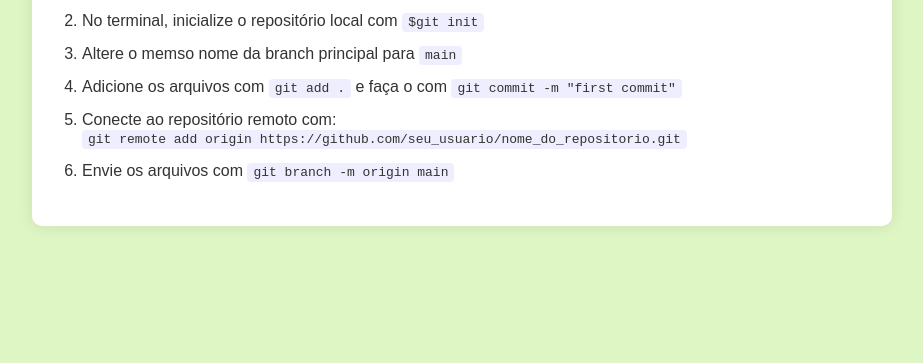
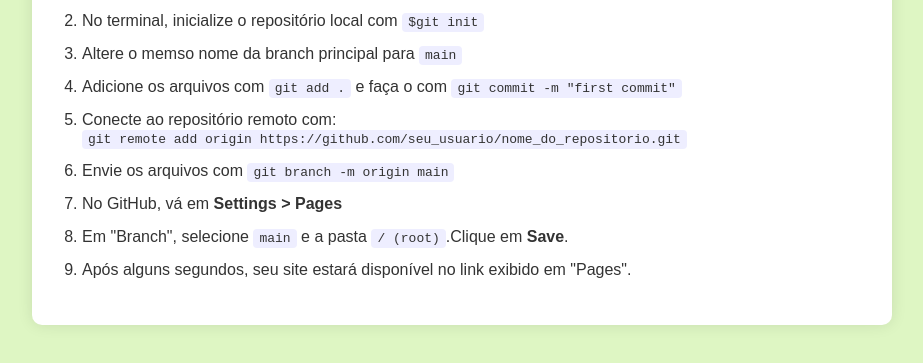
Before and after one commit to GustavoCostaAM/hospedar-no-GitHub, a plain HTML site: page index.html in a window 1280 px wide. Shown: the part 181-544 px from the top of the page, without its empty margins (178-1101 px from the left). Drawn offline with Linux system fonts and the light colour scheme.

Commit message:
completando o texto

```diff
--- a/index.html
+++ b/index.html
@@ -16,6 +16,9 @@
             <li>Adicione os arquivos com <code>git add .</code> e faça o com <code>git commit  -m "first commit"</code></li>
             <li>Conecte ao repositório remoto com: <br> <code>git remote add origin https://github.com/seu_usuario/nome_do_repositorio.git</code></li>
             <li>Envie os arquivos com <code>git branch -m origin main</code></li>
+            <li>No GitHub, vá em <strong>Settings > Pages</strong></li>
+            <li>Em "Branch", selecione <code>main</code> e a pasta <code>/ (root)</code>.Clique em <strong>Save</strong>.</li>
+            <li>Após alguns segundos, seu site estará disponível no link exibido em "Pages".</li>
         </ol>
     </main>
 </body>
```
